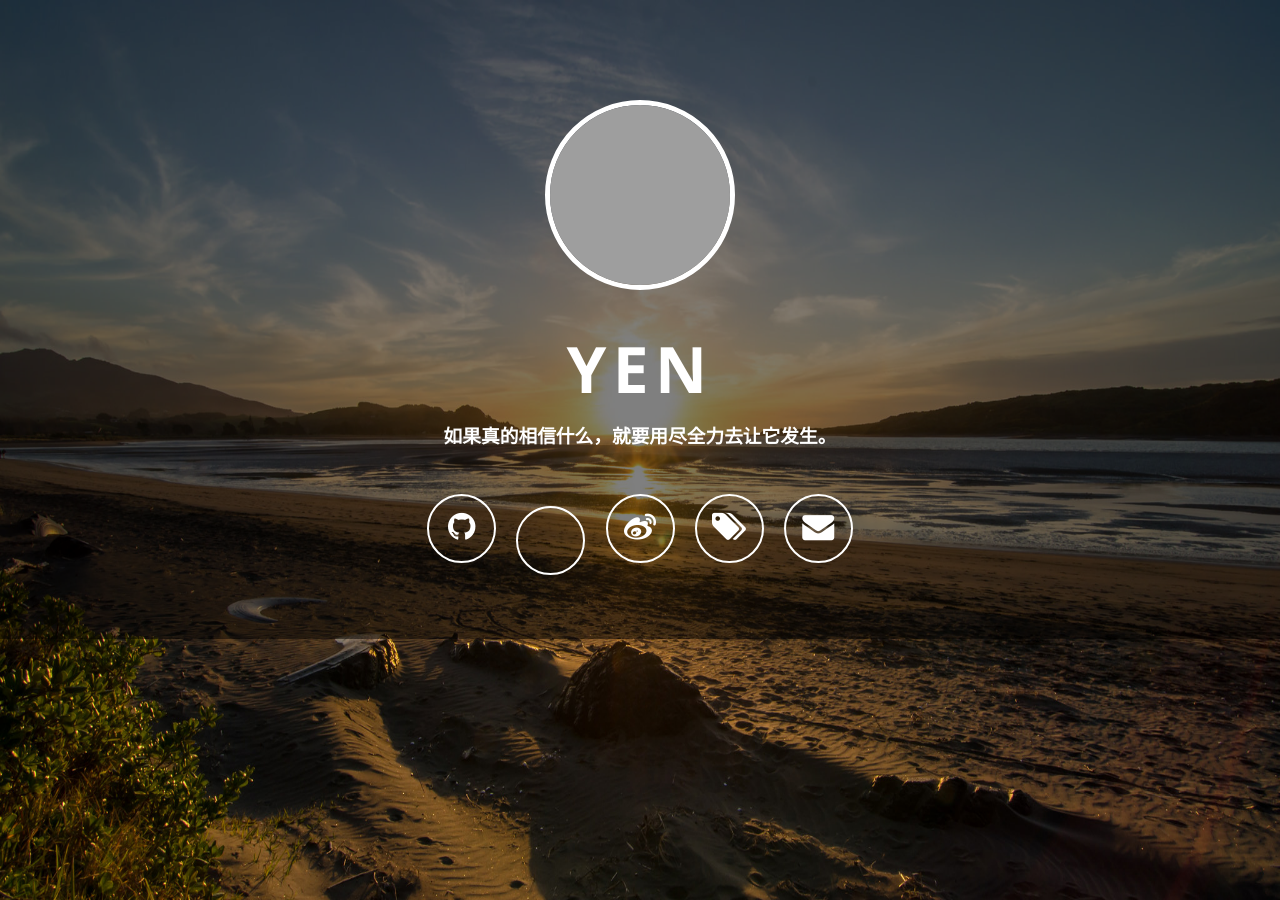
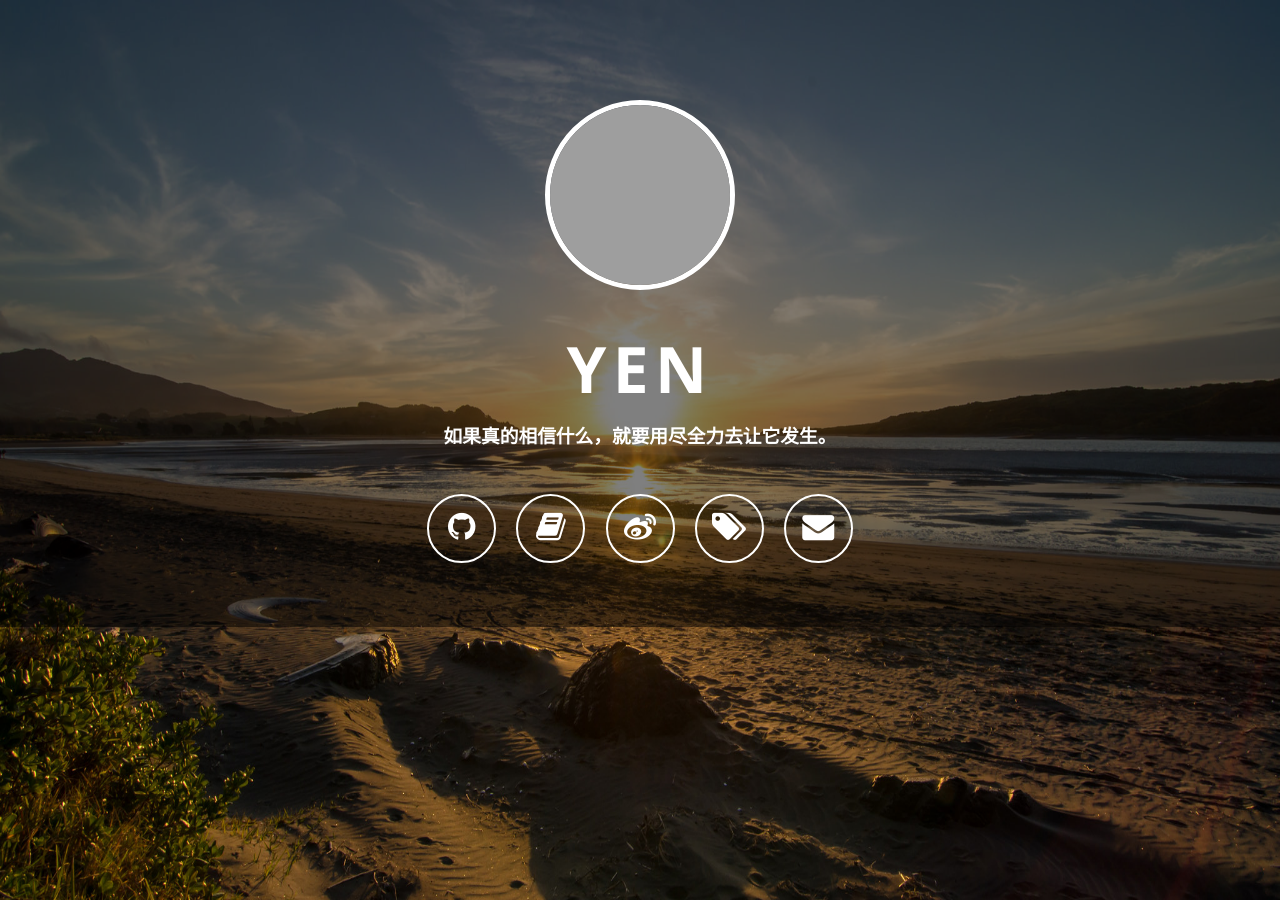
Before and after one commit to XiaoqingWang/YEN-GitHub.github.io, a Jekyll site: the page built from index.html, in a window 1280 px wide. Built offline with Jekyll 4.4.1, drawn with Linux system fonts in a browser that asks for light colours; nearby versions of some CDN libraries; grey boxes are pictures that could not be loaded.

Commit message:
Update index.html

```diff
--- a/index.html
+++ b/index.html
@@ -36,7 +36,7 @@ permalink: /
                     {% endif %}
 
                     {% if site.csdn_username %}
-                    <li><a class="fa fa-2x fa-csdn" href="https://blog.csdn.net/{{ site.csdn_username }}"><span class="description">CSDN</span></a></li>
+                    <li><a class="fa fa-2x fa-book" href="https://blog.csdn.net/{{ site.csdn_username }}"><span class="description">CSDN</span></a></li>
                     {% endif %}
 
                     {% if site.weibo_username %}
```
